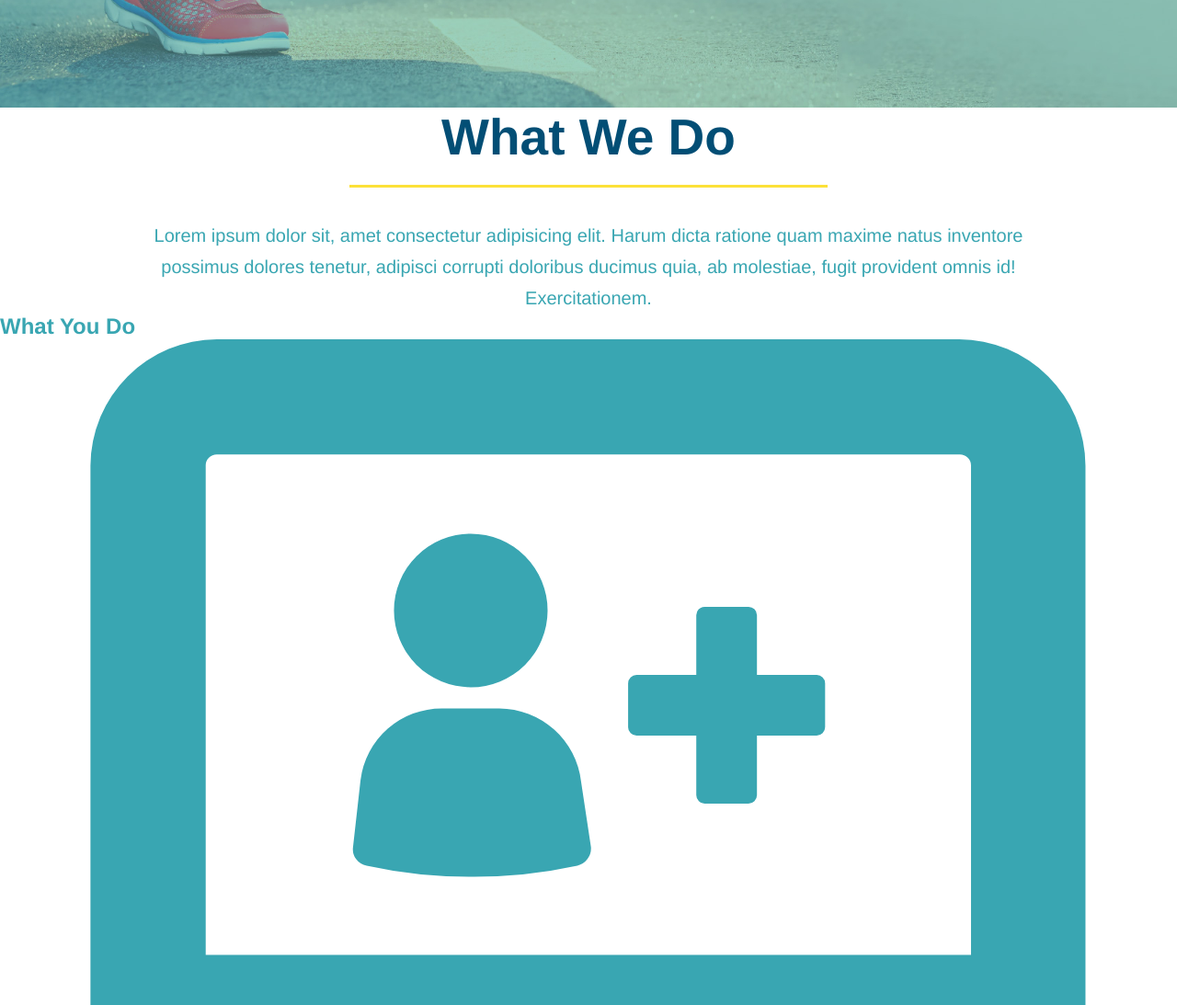
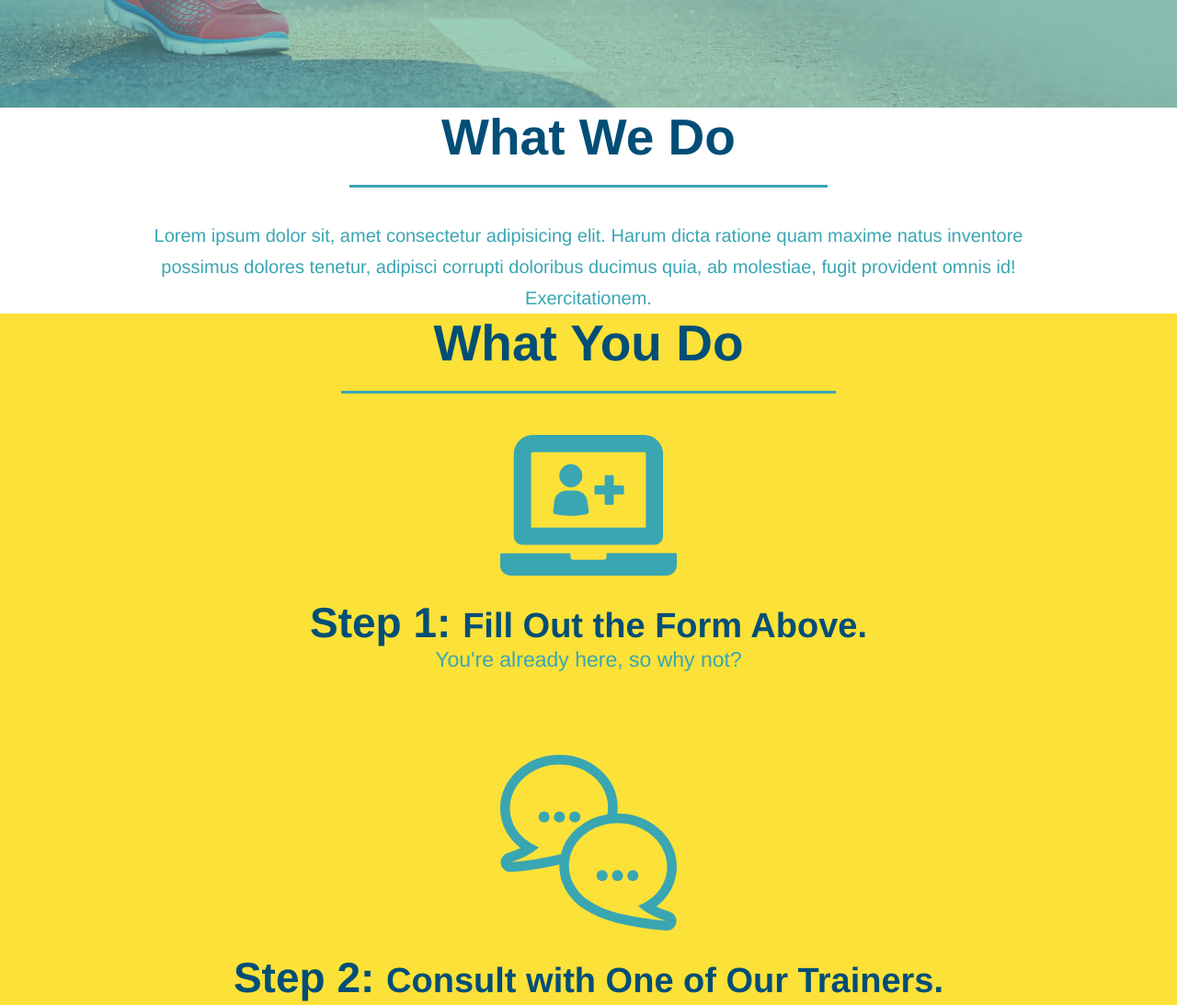
Before and after one commit to CorySlsbry/run-buddy, a plain HTML site: page index.html in a window 1280 px wide. Shown: the part 565-1658 px from the top of the page at 92% size. Drawn offline with Linux system fonts and the light colour scheme.

Commit message:
style what you do section

```diff
--- a/assets/css/style.css
+++ b/assets/css/style.css
@@ -116,15 +116,7 @@ footer a {
 .intro {
     text-align: center;
 }
-.intro h2 {
-    font-size: 55px;
-    color: #024e75;
-    margin-bottom: 35px;
-    padding: 0 100px 20px 100px;
-    border-bottom: 3px solid;
-    border-color: #fce138;
-    display: inline-block;
-}
+
 .intro p {
     line-height: 1.7;
     color: #39a6b2;
@@ -132,3 +124,48 @@ footer a {
     font-size: 20px;
     margin: 0 auto;
 }
+.steps {
+    text-align: center;
+    background: #fce138;
+}
+
+.section-title {
+    font-size: 55px;
+    color: #024e76;
+    margin-bottom: 35px;
+    padding: 0 100px 20px 100px;
+    display: inline-block;
+    border-bottom: 3px solid;
+}
+
+.primary-border {
+    border-color: #fce138;
+}
+
+.secondary-border {
+    border-color: #39a6b2;
+}
+
+.steps div {
+    margin-bottom: 80px;
+}
+
+.steps img {
+    width: 15%;
+    margin: 10px 0;
+}
+
+.steps h3 {
+    color: #024e76;
+    font-size: 46px;
+    margin-top: 10px;
+}
+
+.steps p {
+    color: #39a6b2;
+    font-size: 23px;
+}
+
+.steps span {
+    font-size: 38px;
+}
--- a/index.html
+++ b/index.html
@@ -78,38 +78,38 @@
 
     <!--"what we do" section-->
     <section id="what-we-do" class="intro">
-        <h2>What We Do</h2>
+        <h2 class="section-title secondary-border">What We Do</h2>
         <p>
             Lorem ipsum dolor sit, amet consectetur adipisicing elit. Harum dicta ratione quam maxime natus inventore possimus dolores tenetur, adipisci corrupti doloribus ducimus quia, ab molestiae, fugit provident omnis id! Exercitationem.
         </p>
     </section>
 
     <!--"what you do" section-->
-    <section id="what-you-do">
-       <h2>What You Do</h2>
+    <section id="what-you-do" class="steps">
+       <h2 class="section-title secondary-border">What You Do</h2>
 
        <div>
            <!-- insert this img element-->
            <img src="./assets/images/step-1.svg" alt="" />
-           <h3>Step 1: Fill Out the Form Above.</h3>
+           <h3>Step 1: <span>Fill Out the Form Above.</span></h3>
            <p>You're already here, so why not?</p>
        </div>
 
        <div>
            <img src="./assets/images/step-2.svg" alt="" />
-           <h3>Step 2: Consult with One of Our Trainers.</h3>
+           <h3>Step 2: <span>Consult with One of Our Trainers.</span></h3>
            <p>Are you gere to build muscle, lose weight, or just feel good?</p>
        </div>
 
        <div>
            <img src="./assets/images/step-3.svg" alt="" />
-           <h3>Step 3: Get Runnning.</h3>
+           <h3>Step 3: <span>Get Runnning.</span></h3>
            <p>Hot the grounf running (literally) once your trainer lays out your plan.</p>
        </div>
 
        <div>
            <img src="./assets/images/step-4.svg" alt="" />
-           <h3>Step 4: See Results.</h3>
+           <h3>Step 4: <span>See Results.</span></h3>
            <p>Bi-weekly checkins with your trainer will keep yu focused.</p>
        </div>
     </section>
```
